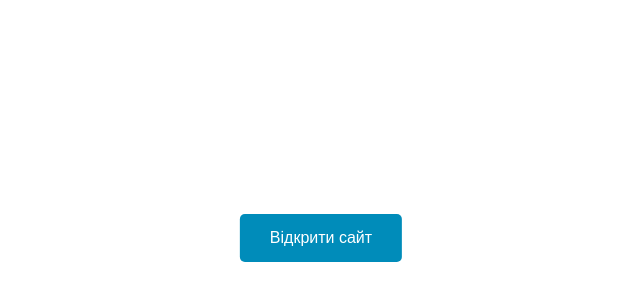
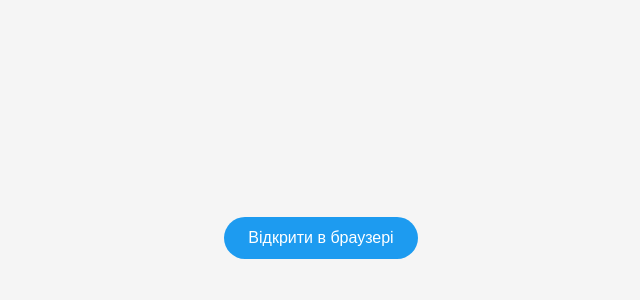
Before and after one commit to rinni11/A, a plain HTML site: page index.html in a window 1280 px wide. Shown: the part 162-462 px from the top of the page, without its empty margins (319-959 px from the left). Drawn offline with Linux system fonts and the light colour scheme.

Commit message:
Update index.html

```diff
--- a/index.html
+++ b/index.html
@@ -3,41 +3,50 @@
 <head>
     <meta charset="UTF-8">
     <meta name="viewport" content="width=device-width, initial-scale=1.0">
-    <title>Перехід на сайт</title>
+    <title>Кнопка "Відкрити в браузері"</title>
     <style>
-        /* Стилі для кнопки */
-        .open-button {
-            position: fixed;
-            top: 50%;
-            left: 50%;
-            transform: translate(-50%, -50%);
-            padding: 15px 30px;
-            background-color: #008CBA;
-            color: white;
-            border: none;
-            border-radius: 5px;
-            font-size: 16px;
-            cursor: pointer;
-            z-index: 9999;
+        body {
+            font-family: Arial, sans-serif;
+            margin: 0;
+            padding: 0;
+            height: 100vh;
+            display: flex;
+            justify-content: center;
+            align-items: center;
+            background-color: #f5f5f5;
         }
 
-        /* Стилі для кнопки при наведенні */
-        .open-button:hover {
-            background-color: #005f6b;
+        .open-browser-button {
+            background-color: #1d9bf0; /* Блакитний колір, як у TikTok */
+            color: white;
+            padding: 12px 24px;
+            font-size: 16px;
+            border-radius: 30px;
+            border: none;
+            cursor: pointer;
+            text-align: center;
+            transition: background-color 0.3s ease;
+        }
+
+        .open-browser-button:hover {
+            background-color: #006fa6; /* Темніший відтінок при наведенні */
+        }
+
+        .open-browser-button:focus {
+            outline: none;
         }
     </style>
 </head>
 <body>
 
-    <!-- Кнопка для відкриття сайту в браузері -->
-    <button class="open-button" onclick="openInBrowser()">Відкрити сайт</button>
+    <!-- Кнопка для відкриття сайту -->
+    <button class="open-browser-button" onclick="openInBrowser()">Відкрити в браузері</button>
 
     <script>
         function openInBrowser() {
             // Вказати URL свого сайту
-            const url = 'https://google.com';
-            // Відкриває сайт у зовнішньому браузері
-            window.open(url, '_blank');
+            const url = 'https://google.com'; // Заміни на адресу свого сайту
+            window.open(url, '_blank'); // Відкриває сайт у новій вкладці браузера
         }
     </script>
 
```
